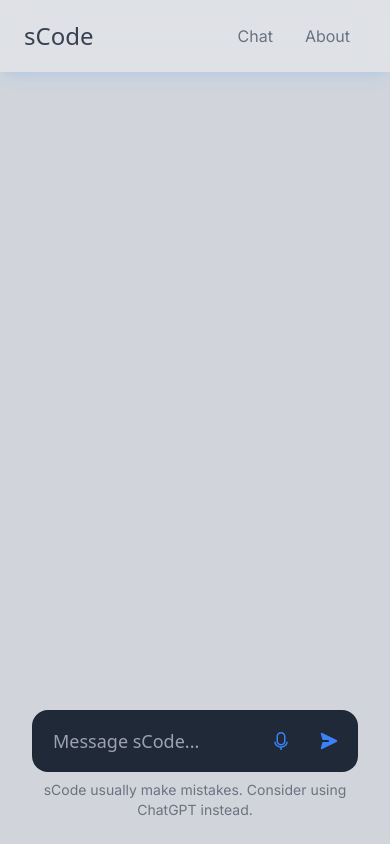
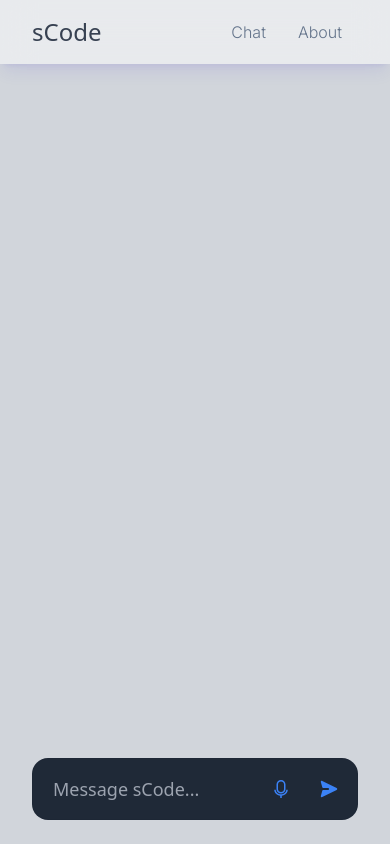
Before and after one commit to KangweiLIAO/sCode-chatbot, a Next.js app in the folder frontend/: page / in a window 390 px wide. Built offline with nearby package versions, Linux system fonts and the light colour scheme.

Commit message:
UI elements improved on phone

```diff
--- a/frontend/app/components/chat-ui.tsx
+++ b/frontend/app/components/chat-ui.tsx
@@ -84,8 +84,8 @@
 
 	// @ts-ignore
 	return (
-		<main className="flex flex-col h-screen bg-gray-300 pt-20">
-			<div className="flex-grow overflow-auto p-4 space-y-2">
+		<main className="flex flex-col h-screen bg-gray-300">
+			<div className="flex-grow overflow-auto p-4 space-y-2 pt-24">
 				{dialog.map((message, index) => (
 					// Display each message in the conversation
 					<div key={index} ref={dialogEndRef} className={`p-2 ${message.sender === 'user' ?
@@ -108,7 +108,7 @@
 			</div>
 
 			{/* Text Input */}
-			<div className="p-4 pl-8 pr-8">
+			<div className="p-4 pl-8 pr-8 pb-6 sm:pb-5">
 				<div
 					className="flex max-w-6xl mx-auto flex-row items-center gap-2 rounded-[16px] border border-gray-900/10 bg-gray-800 p-2">
 					<div className="relative grid h-full w-full min-w-[200px]">
@@ -182,7 +182,7 @@
 						</button>
 					</div>
 				</div>
-				<p className="p-2 mx-auto text-sm text-gray-500 text-center">
+				<p className="hidden sm:block p-2 mx-auto text-sm text-gray-500 text-center">
 					sCode usually make mistakes. Consider using ChatGPT instead.
 				</p>
 			</div>
--- a/frontend/app/components/navbar.tsx
+++ b/frontend/app/components/navbar.tsx
@@ -3,17 +3,23 @@
 
 export default function Navbar() {
 	return (
-		<nav className="fixed bg-opacity-30 backdrop-filter backdrop-blur-lg bg-white top-0 left-0 right-0 z-50 p-2
-		shadow-lg shadow-blue-400/15">
-			<div className="mx-auto px-4">
-				<div className="flex justify-between items-center py-3">
+		<nav className="fixed bg-opacity-50 backdrop-filter backdrop-blur-lg bg-white top-0 left-0 right-0 z-50 p-2
+		shadow-lg shadow-indigo-700/10">
+			<div className="mx-auto px-6">
+				<div className="flex justify-between items-center py-2">
 					<div className="text-2xl text-gray-700 font-sans select-none">
 						sCode
 					</div>
 					{/* Add navigation links or buttons here */}
 					<div>
-						<Link href="/" className="px-4 py-2 text-gray-500 hover:text-gray-900">Chat</Link>
-						<Link href={"/about"} className="px-4 py-2 text-gray-500 hover:text-gray-900">About</Link>
+						<Link href="/"
+						      className="mx-2 px-2 py-2 font-light text-slate-500 hover:text-indigo-950 select-none">
+							Chat
+						</Link>
+						<Link href={"/about"}
+						      className="mx-2 px-2 py-2 font-light text-slate-500 hover:text-indigo-950 select-none">
+							About
+						</Link>
 					</div>
 				</div>
 			</div>
```
